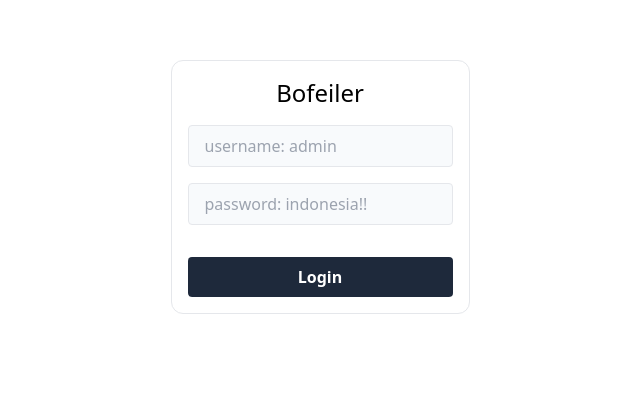
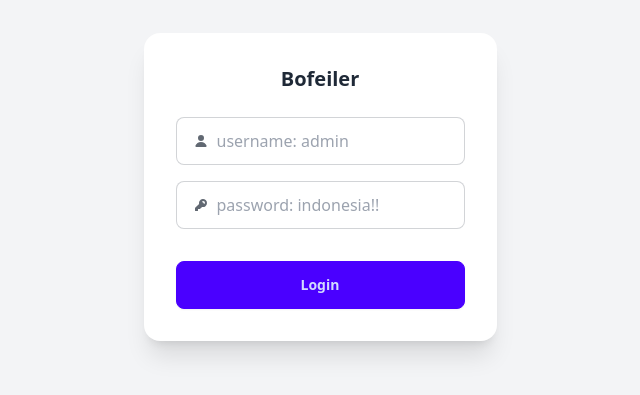
Before and after one commit to swrdna/bofeiler-react, a React (Vite) app: page /login in a window 1280 px wide. Shown: the part 213-608 px from the top of the page, without its empty margins (320-960 px from the left). Built offline with nearby package versions, Linux system fonts and the light colour scheme.

Commit message:
Install daisyui and update login form

```diff
--- a/package.json
+++ b/package.json
@@ -33,6 +33,7 @@
     "@typescript-eslint/parser": "^8.18.0",
     "autoprefixer": "^10.4.20",
     "core-js": "^3.36.1",
+    "daisyui": "^4.12.23",
     "eslint": "^8.56.0",
     "eslint-config-airbnb": "^19.0.4",
     "eslint-config-airbnb-base": "^15.0.0",
--- a/src/features/login-form/login-form.tsx
+++ b/src/features/login-form/login-form.tsx
@@ -15,6 +15,16 @@
         <form.Field name="username">
           {(field) => (
             <>
+              <div className="input input-bordered flex items-center gap-2">
+                <svg
+                  xmlns="http://www.w3.org/2000/svg"
+                  viewBox="0 0 16 16"
+                  fill="currentColor"
+                  className="h-4 w-4 opacity-70"
+                >
+                  <path d="M8 8a3 3 0 1 0 0-6 3 3 0 0 0 0 6ZM12.735 14c.618 0 1.093-.561.872-1.139a6.002 6.002 0 0 0-11.215 0c-.22.578.254 1.139.872 1.139h9.47Z" />
+                </svg>
+
                 <input
                   id={field.name}
                   name={field.name}
@@ -23,8 +33,9 @@
                   type="text"
                   placeholder="username: admin"
                   required
-                className="border py-2 px-4 rounded bg-slate-50"
+                  className="grow"
                 />
+              </div>
 
               {field.state.meta.errors ? (
                 <em role="alert">{field.state.meta.errors.join(', ')}</em>
@@ -35,6 +46,20 @@
 
         <form.Field name="password">
           {(field) => (
+            <div className="input input-bordered flex items-center gap-2">
+              <svg
+                xmlns="http://www.w3.org/2000/svg"
+                viewBox="0 0 16 16"
+                fill="currentColor"
+                className="h-4 w-4 opacity-70"
+              >
+                <path
+                  fillRule="evenodd"
+                  d="M14 6a4 4 0 0 1-4.899 3.899l-1.955 1.955a.5.5 0 0 1-.353.146H5v1.5a.5.5 0 0 1-.5.5h-2a.5.5 0 0 1-.5-.5v-2.293a.5.5 0 0 1 .146-.353l3.955-3.955A4 4 0 1 1 14 6Zm-4-2a.75.75 0 0 0 0 1.5.5.5 0 0 1 .5.5.75.75 0 0 0 1.5 0 2 2 0 0 0-2-2Z"
+                  clipRule="evenodd"
+                />
+              </svg>
+
               <input
                 id={field.name}
                 name={field.name}
@@ -43,8 +68,9 @@
                 type="password"
                 placeholder="password: indonesia!!"
                 required
-              className="border py-2 px-4 rounded bg-slate-50"
+                className="grow"
               />
+            </div>
           )}
         </form.Field>
 
@@ -56,7 +82,7 @@
 
               <button
                 type="submit"
-                className="w-full font-bold bg-slate-800 px-4 py-2 rounded text-white"
+                className="btn btn-primary"
                 disabled={Boolean(isSubmitting)}
               >
                 {isSubmitting ? 'Submitting...' : 'Login'}
--- a/src/pages/login.page.tsx
+++ b/src/pages/login.page.tsx
@@ -1,11 +1,12 @@
 import { LoginForm } from '@/features';
 
 const LoginPage = () => (
-  <div className="flex h-screen w-full items-center justify-center px-4">
-    <div className="mx-auto max-w-sm border p-4 rounded-xl">
-      <div className="text-2xl text-center mb-4">Bofeiler</div>
-
-      <LoginForm />
+  <div className="flex h-screen w-full items-center justify-center px-4 bg-gray-100">
+    <div className="card bg-base-100 shadow-xl">
+      <div className="card-body">
+        <div className="card-title justify-center mb-4">Bofeiler</div>
+        <LoginForm />
+      </div>
     </div>
   </div>
 );
--- a/tailwind.config.js
+++ b/tailwind.config.js
@@ -1,4 +1,8 @@
 /** @type {import('tailwindcss').Config} */
 module.exports = {
   content: ['./index.html', './src/**/*.{ts,tsx}'],
+  plugins: [require('daisyui')],
+  daisyui: {
+    logs: false,
+  },
 };
```
Also changed, not shown: 1 other file (tests, documents, lock files or other folders). Lines whose indentation alone changed are shown as unchanged.
